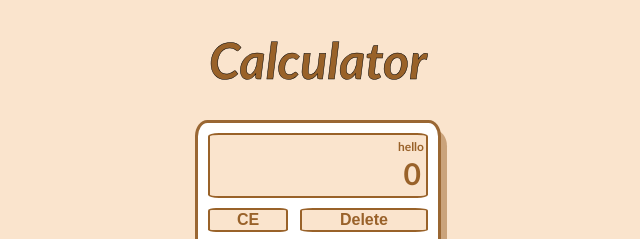
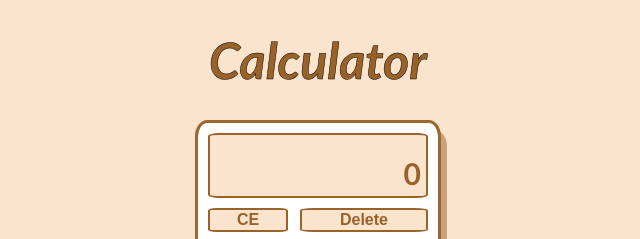
Before and after one commit to sharanyadabas/calculator, a plain HTML site: page index.html in a window 1280 px wide. Shown: the top 239 px of the page, 322-962 px from the left. Drawn offline with Linux system fonts and the light colour scheme.

Commit message:
Forgot to remove dafault history text

```diff
--- a/index.html
+++ b/index.html
@@ -11,7 +11,7 @@
     <h1>Calculator</h1>
     <div id = "container">
       <div class = "display">
-        <div class = "history">hello</div>
+        <div class = "history"></div>
         <div class = "display-text">0</div>
       </div>
       <div class = "row1">
```
